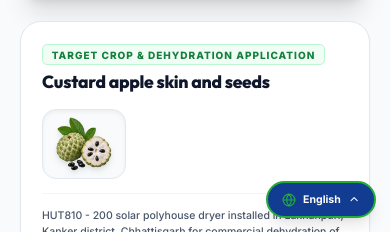
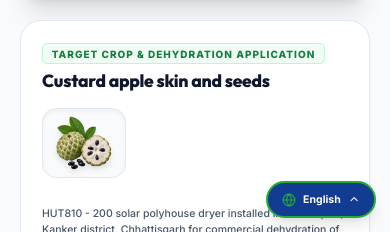
Before and after one commit to SATHISH-WEBDEVBER/ZeniTEK, a React (Vite) app in the folder frontend/: page /dryers/01 in a window 390 px wide. Shown: the part 612-844 px from the top of the page. Built offline with nearby package versions, Linux system fonts and the light colour scheme; the HTML template or start-up script is replaced by a standard one.

Commit message:
feat: add ContactUs, ProjectDetail, and Subsidies page components

```diff
--- a/frontend/src/pages/ContactUsPage.jsx
+++ b/frontend/src/pages/ContactUsPage.jsx
@@ -71,7 +71,7 @@ export default function ContactUsPage({ onOpenQuoteModal }) {
         {/* Left Column */}
         <div className="lg:col-span-5 space-y-6">
           <div className="bg-white p-6 sm:p-7 rounded-3xl border border-[#123B92]/20 shadow-md space-y-6">
-            <div className="flex items-center justify-between border-b border-[#123B92]/10 pb-3">
+            <div className="flex items-center justify-between pb-3">
               <h3 className="text-xl font-bold text-[#123B92]">{t('factoryLocation')}</h3>
               <span className="text-[10px] font-bold bg-[#F0F4FD] text-[#123B92] border border-[#123B92]/30 px-2 py-0.5 rounded-md">
                 Verified Hub
--- a/frontend/src/pages/ProjectDetailPage.jsx
+++ b/frontend/src/pages/ProjectDetailPage.jsx
@@ -58,7 +58,7 @@ export default function ProjectDetailPage({ onOpenQuoteModal }) {
       <div className="max-w-7xl mx-auto px-4 sm:px-6 lg:px-8 space-y-8">
 
         {/* Navigation & Breadcrumbs Bar */}
-        <div className="flex flex-col sm:flex-row sm:items-center justify-between gap-4 pb-4 border-b border-slate-200">
+        <div className="flex flex-col sm:flex-row sm:items-center justify-between gap-4 pb-4">
           <div className="flex items-center space-x-2 text-xs">
             <Link to="/" className="text-slate-500 hover:text-blue-700 font-semibold">Home</Link>
             <span className="text-slate-400">/</span>
@@ -146,7 +146,7 @@ export default function ProjectDetailPage({ onOpenQuoteModal }) {
 
             {/* Produce & Crop Highlight Card */}
             <div className="bg-white rounded-3xl p-6 sm:p-8 border border-slate-200 shadow-sm space-y-4">
-              <div className="flex flex-col sm:flex-row sm:items-center justify-between gap-4 border-b border-slate-100 pb-4">
+              <div className="flex flex-col sm:flex-row sm:items-center justify-between gap-4 pb-4">
                 <div>
                   <span className="text-[10px] font-extrabold uppercase tracking-widest text-green-700 bg-green-50 px-2.5 py-1 rounded-md border border-green-200">
                     TARGET CROP & DEHYDRATION APPLICATION
--- a/frontend/src/pages/SubsidiesPage.jsx
+++ b/frontend/src/pages/SubsidiesPage.jsx
@@ -124,7 +124,7 @@ export default function SubsidiesPage({ onOpenQuoteModal }) {
         <div className="max-w-5xl mx-auto px-4 sm:px-6 lg:px-8">
           <div className="bg-white rounded-3xl p-6 sm:p-8 border border-slate-200/90 shadow-xl space-y-6">
 
-            <div className="flex items-center space-x-3 pb-4 border-b border-slate-100">
+            <div className="flex items-center space-x-3 pb-4">
               <div className="w-10 h-10 rounded-xl bg-[#F0F4FD] border border-[#123B92]/20 flex items-center justify-center text-[#123B92] shrink-0">
                 <Calculator className="w-5 h-5" />
               </div>
```
